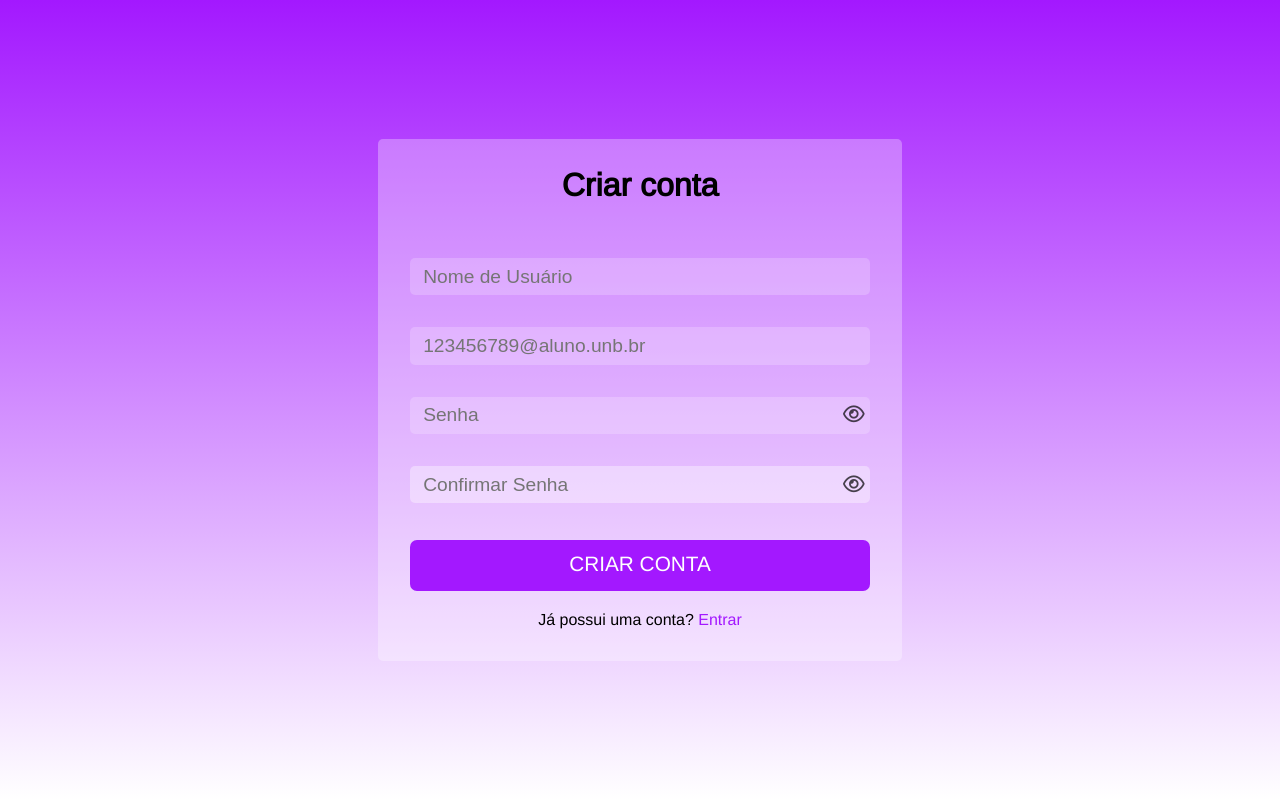
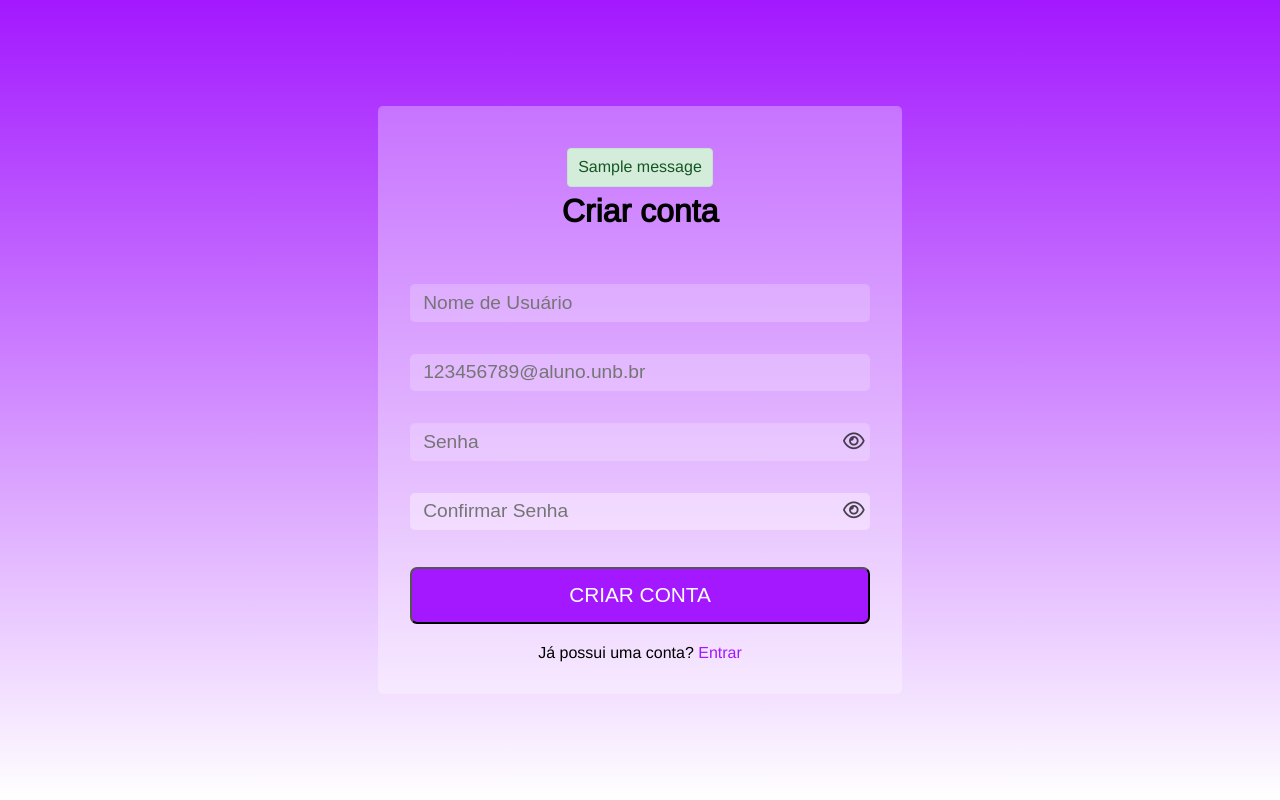
Before and after one commit to Semil-2006/UnAjuda, a Flask app: page /cadastro in a window 1280 px wide. Run offline with Flask 3, Linux system fonts and the light colour scheme; one stand-in notice (Sample message) is shown; some libraries are stand-ins or nearby versions.

Commit message:
espero que der bom

```diff
--- a/static/style/pagina_cadastro/pagina-de-cadastro.css
+++ b/static/style/pagina_cadastro/pagina-de-cadastro.css
@@ -73,6 +73,19 @@
     font-size: 1.2rem;
 }
 
-.teste{
-    color: red;
+.alert {
+    padding: 10px;
+    margin: 10px 0;
+    border: 1px solid #ccc;
+    border-radius: 4px;
 }
+.alert-success {
+    background-color: #d4edda;
+    border-color: #c3e6cb;
+    color: #155724;
+}
+.alert-error {
+    background-color: #f8d7da;
+    border-color: #f5c6cb;
+    color: #721c24;
+}
--- a/templates/cadastro.html
+++ b/templates/cadastro.html
@@ -14,7 +14,16 @@
     <main class="main__cadastro">
         <div class="cadastro__container">
             <div class="cadastro">
-                <form action="/cadastro" method="POST" onsubmit="return validatePassword()">
+                <form action="/cadastro" method="POST">
+                    {% with messages = get_flashed_messages(with_categories=true) %}
+                    {% if messages %}
+                        {% for category, message in messages %}
+                            <div class="alert alert-{{ category }}">
+                                {{ message }}
+                            </div>
+                        {% endfor %}
+                    {% endif %}
+                {% endwith %}
                     <h1>Criar conta</h1>
                     <div class="input-container">
                         <div class="input-container-email">
@@ -40,12 +49,10 @@
 
                     </div><!--input-container-->
                     <div class="botoes-container-cadastro">
-                        <a class="cadastro__criar" href="cadastro" onclick="verificarDominioEmail(), confirmarSenhaUsuario()">CRIAR CONTA</a>
+                        <button class="cadastro__criar" href="/cadastro" onclick="verificarDominioEmail(), validatePassword()">CRIAR CONTA</button>
                         <p>Já possui uma conta? <a href="/login" class="btn"> Entrar</a></p>
                     </div><!--botoes-container-cadastro-->
-            </div>
-        </div>
-        </form>
+                </form>
     </main>
 
     <script>
@@ -85,10 +92,10 @@
             }
         });
         olhoMostrarSenha02.addEventListener('click', function() {
-            if(passwordField02.type == 'text'){
-                passwordField02.type = 'password';
+            if(confirmPasswordField.type == 'text'){
+                confirmPasswordField.type = 'password';
             }else{
-                passwordField02.type = 'text'
+                confirmPasswordField.type = 'text'
             }
         });
 
```
Also changed, not shown: static/style/pagina_login/pagina-de-login.css (+17 -0 lines), templates/login.html (+10 -1 lines), usuario.db.
